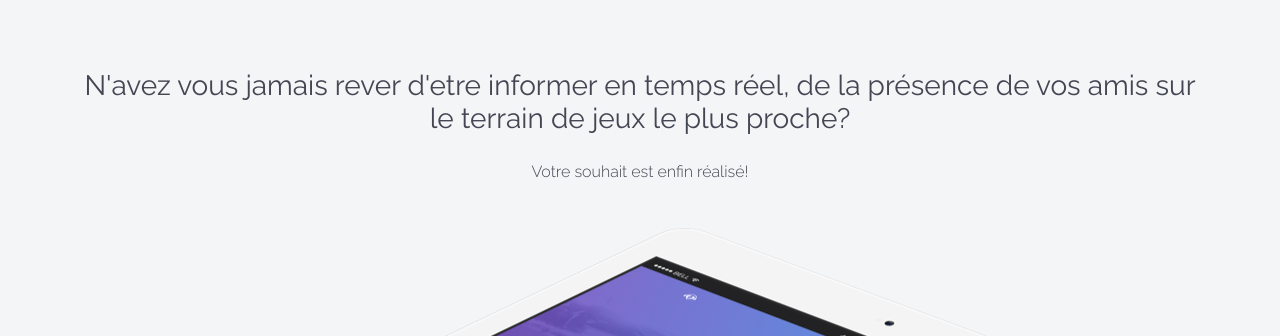
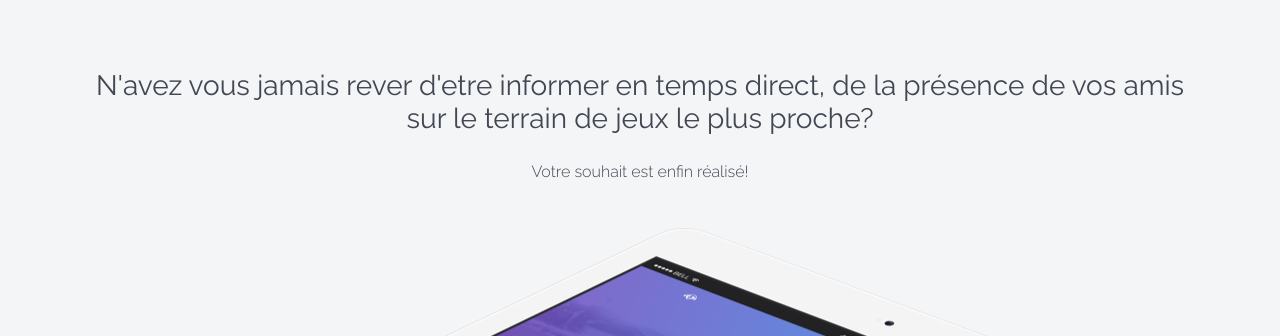
Before and after one commit to pepito971/pepito971.github.io, a plain HTML site: page index.html in a window 1280 px wide. Shown: the part 820-1156 px from the top of the page. Drawn offline with nearby package versions, Linux system fonts and the light colour scheme; files whose address does not match are found by name.

Commit message:
Revert "header"
This reverts commit 4886f77315cc6fe593342b9f0e82e2e489f20626.

```diff
--- a/index.html
+++ b/index.html
@@ -131,7 +131,7 @@
     </header>
     <section class="section-intro bg-faded text-center">
       <div class="container">
-        <h3 class="wp wp-1">N'avez vous jamais rever d'etre informer en temps réel, de la présence de vos amis sur le terrain de jeux le plus proche?</h3>
+        <h3 class="wp wp-1">N'avez vous jamais rever d'etre informer en temps direct, de la présence de vos amis sur le terrain de jeux le plus proche?</h3>
         <p class="lead wp wp-2">Votre souhait est enfin réalisé!</p>
         <img src="img/mock.png" alt="iPad mock" class="img-responsive wp wp-3">
       </div>
```
Also changed, not shown: img/bg-header.jpg, img/bg-header.png (renamed from img/bg-header_old.png), img/bg-header_old.jpg (deleted), 2 other files.
